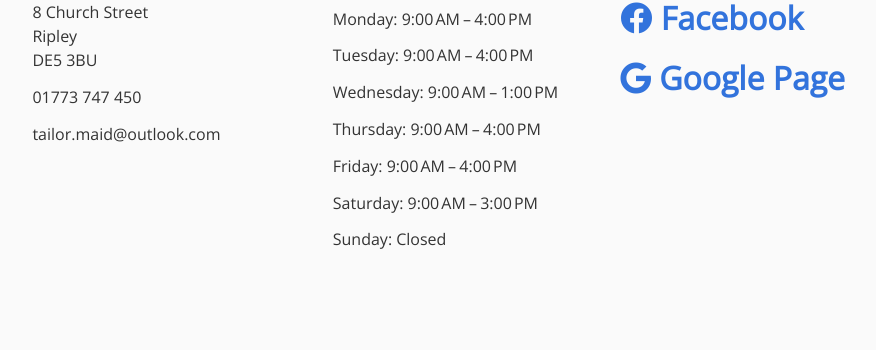
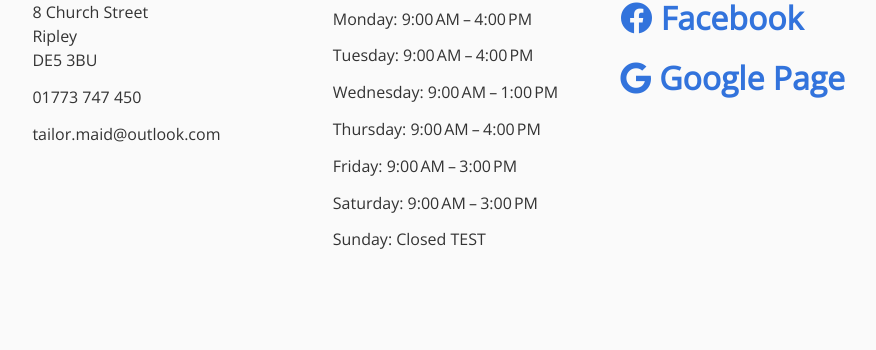
Before and after one commit to tailor-maid/tailormaid.github.io, a Jekyll site: the page built from _pages/index.html, in a window 1280 px wide. Shown: the part 1455-1805 px from the top of the page, without its empty margins (38-914 px from the left). Built offline with Jekyll 4.4.1, drawn with Linux system fonts in a browser that asks for light colours; nearby versions of some CDN libraries.

Commit message:
Update current_opening_hours.json (TESTING)

```diff
--- a/_data/current_opening_hours.json
+++ b/_data/current_opening_hours.json
@@ -82,9 +82,9 @@
         "Tuesday: 9:00 AM – 4:00 PM",
         "Wednesday: 9:00 AM – 1:00 PM",
         "Thursday: 9:00 AM – 4:00 PM",
-        "Friday: 9:00 AM – 4:00 PM",
+        "Friday: 9:00 AM – 3:00 PM",
         "Saturday: 9:00 AM – 3:00 PM",
-        "Sunday: Closed"
+        "Sunday: Closed TEST"
       ]
     }
   },
```
